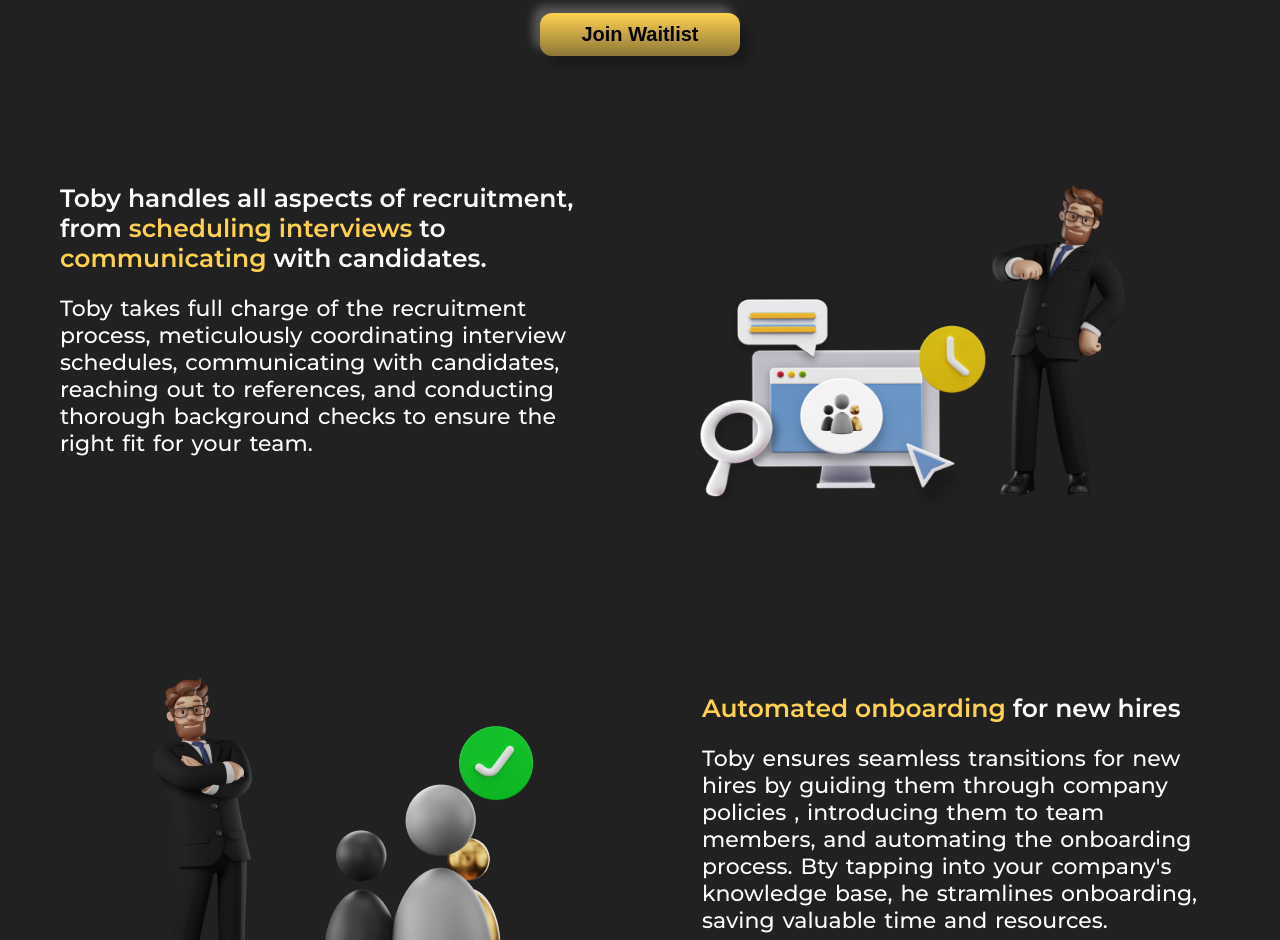
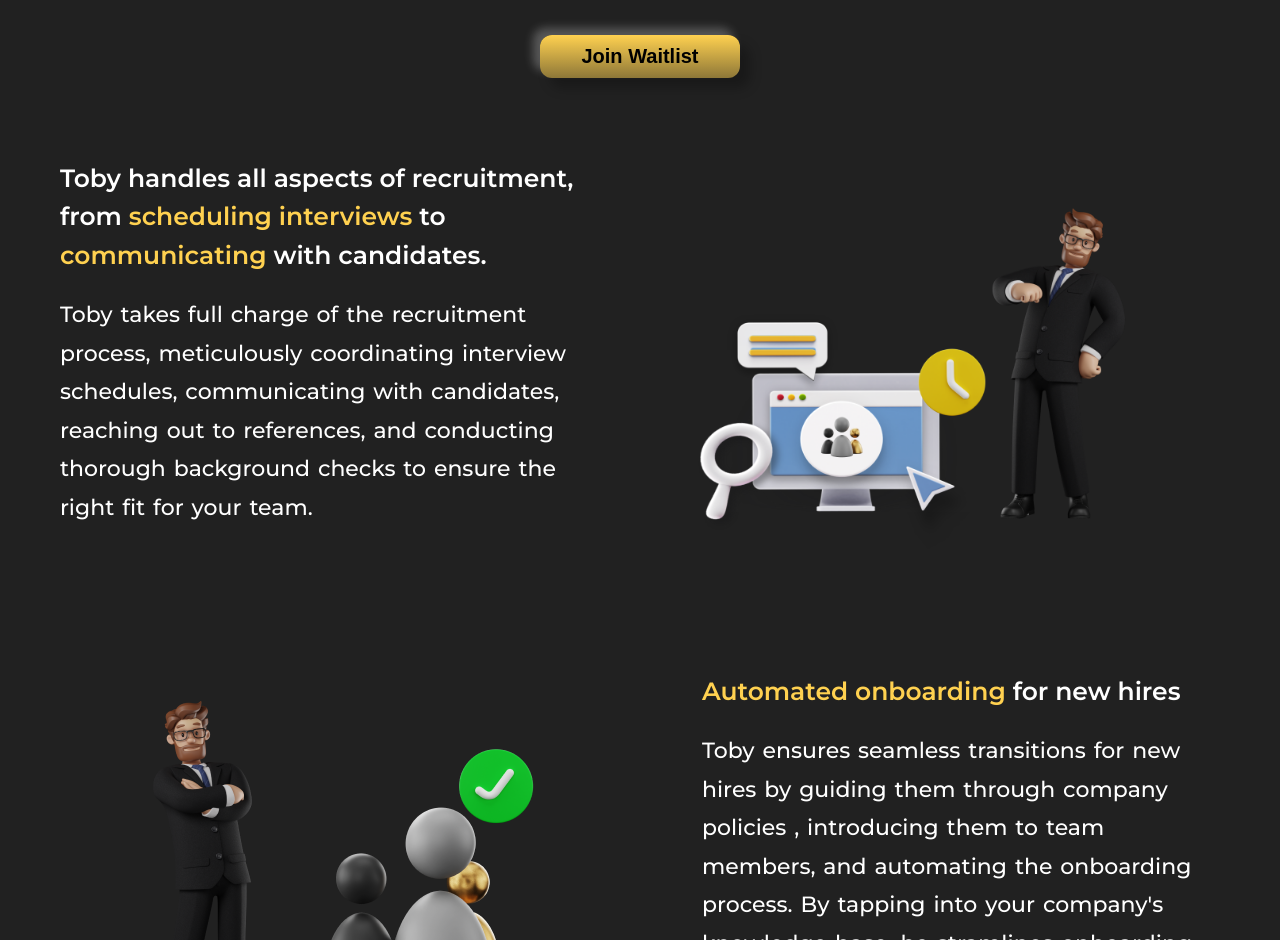
Before and after one commit to Kerubo0/hiring-manager, a website: page public/index.html in a window 1280 px wide. Shown: the part 1860-2800 px from the top of the page. Drawn offline with Linux system fonts and the light colour scheme.

Commit message:
adjusted line-height

```diff
--- a/public/index.html
+++ b/public/index.html
@@ -175,7 +175,7 @@
         </h2>
         <p>
           Toby ensures seamless transitions for new hires by guiding them through company policies , introducing them to
-          team members, and automating the onboarding process. Bty tapping into your company's knowledge base, he stramlines
+          team members, and automating the onboarding process. By tapping into your company's knowledge base, he stramlines
           onboarding, saving valuable time and resources.
         </p>
        </div>
--- a/public/style.css
+++ b/public/style.css
@@ -221,6 +221,7 @@
         margin: 10px auto;
         max-width: 60%;
         /*max-width: 32ch;*/
+        line-height: 1.50em;
       }
 
       @media (max-width: 1200px){
@@ -287,6 +288,7 @@
     .block-text{
         margin: 20px;
         max-width: 45%;
+        line-height: 1.75em;
     }
 
     /* Ensures that the parent container is a flex container */
```
